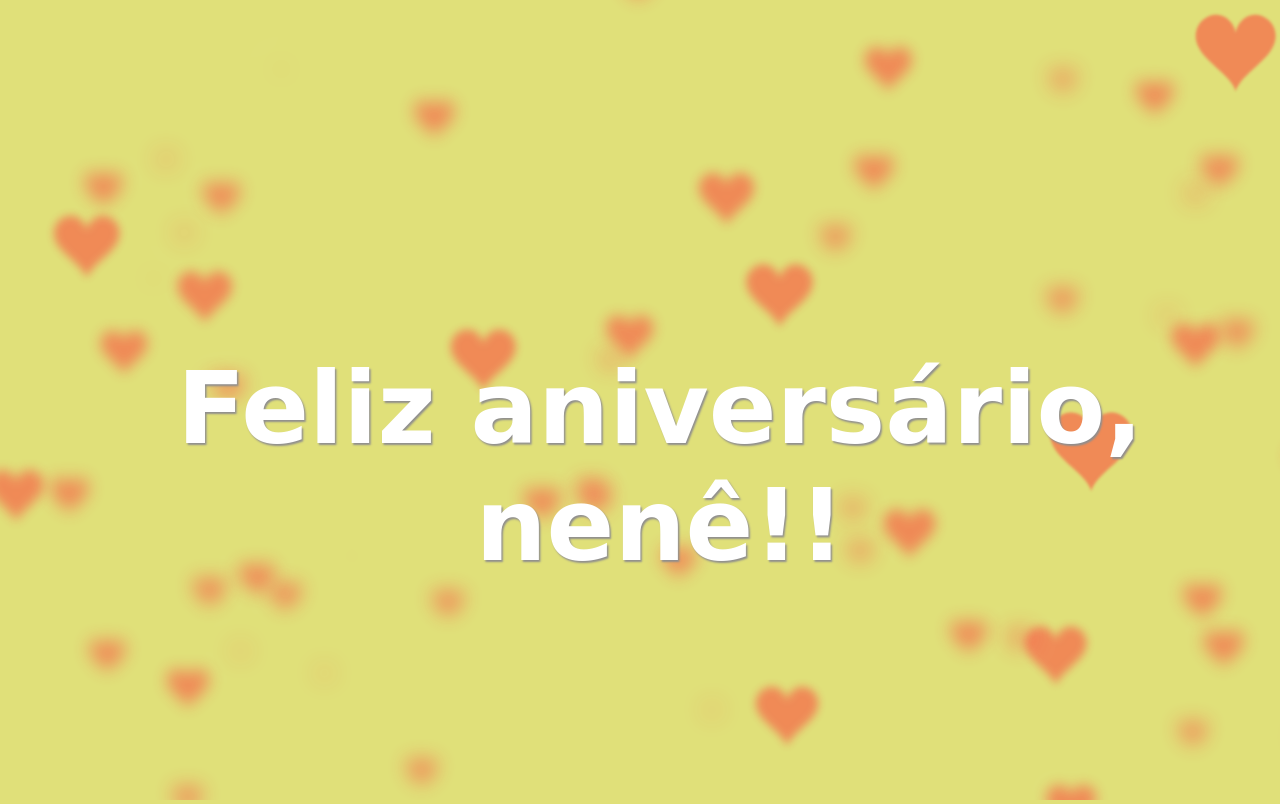
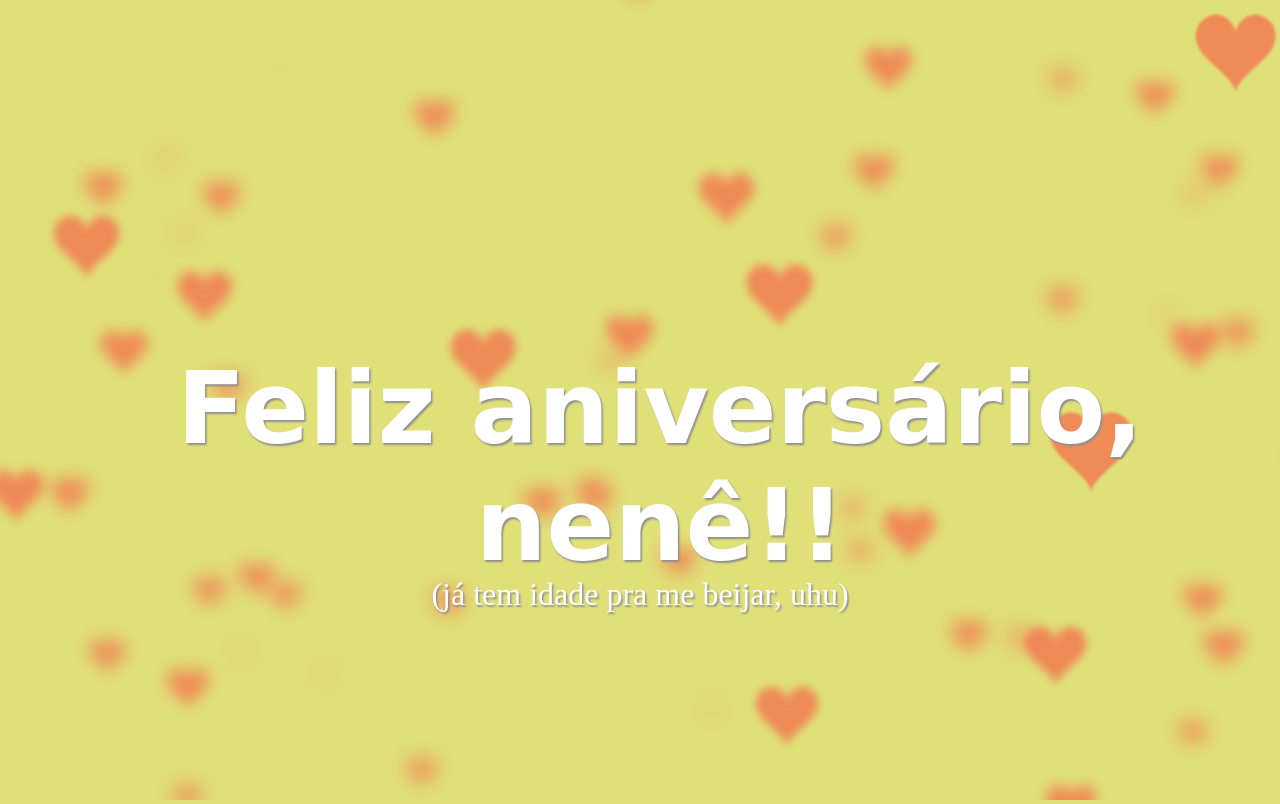
Before and after one commit to gabrielatomaz/happy-birthday, a plain HTML site: page index.html in a window 1280 px wide. Both pictures are taken after a click on the button "Pega o fone e clica aqui!!". Drawn offline with Linux system fonts and the light colour scheme.

Commit message:
added span

```diff
--- a/index.css
+++ b/index.css
@@ -15,6 +15,17 @@ h1{
   font-size: 80px;
   color: #ffffff;
   padding: 0 20px;
+  text-shadow: 1.5px 1.5px 2px rgb(143, 142, 142);
+}
+
+span {
+  position: fixed;
+  top: 72%;
+  left: 0;
+  width: 100%;
+  text-align: center;
+  font-size: 32px;
+  color: #ffffff;
   text-shadow: 1.5px 1.5px 2px rgb(143, 142, 142);
 }
 
--- a/index.html
+++ b/index.html
@@ -14,7 +14,9 @@
     </div>
     <div style="display: none;" id="message">
         <canvas></canvas>
-        <h1>Feliz aniversário, nenê!!</h1>
+        <h1>Feliz aniversário, nenê!!
+        </h1>
+        <span>(já tem idade pra me beijar, uhu)</span>
     </div>
 
     <script src="index.js"></script>
--- a/index.js
+++ b/index.js
@@ -1,9 +1,8 @@
 var canvas = document.querySelector("canvas"),
-  ctx = canvas.getContext("2d");
-
-var div = document.getElementById('message');
-var button = document.querySelector('button');
-var container = document.getElementById("container");
+  ctx = canvas.getContext("2d"),
+  div = document.getElementById('message'),
+  button = document.querySelector('button'),
+  container = document.getElementById("container");
 
 var ww,wh;
 
```
